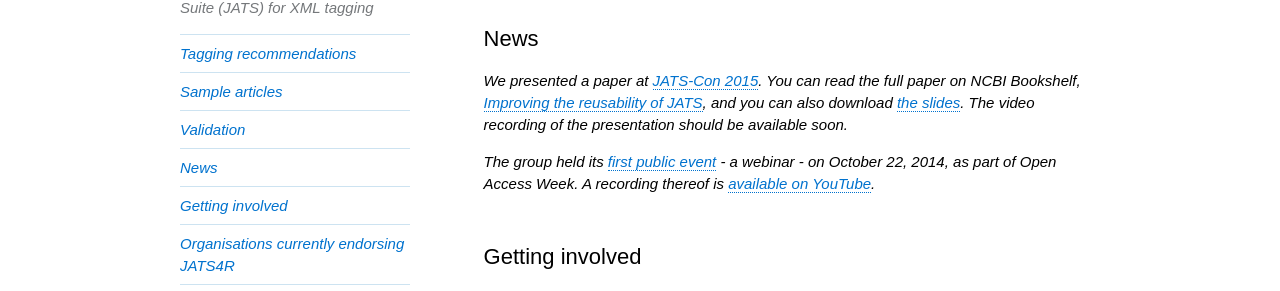
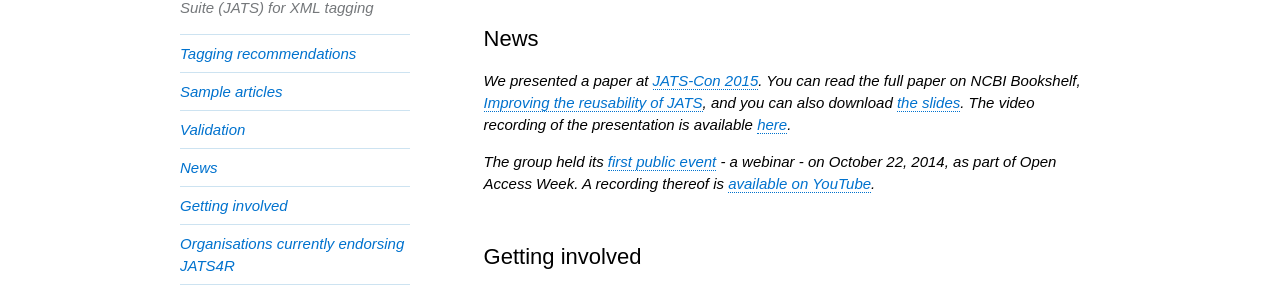
Before and after one commit to JATS4R/old-website, a Jekyll site: the page index.html, which Jekyll copies as it is, in a window 1280 px wide and 900 px high, scrolled down 921 px. Shown: the part 166-457 px from the top of the window. Built offline with Jekyll 4.4.1, drawn with Linux system fonts in a browser that asks for light colours; some web fonts are replaced.

Commit message:
link to video

```diff
--- a/index.html
+++ b/index.html
@@ -93,8 +93,8 @@
             href='http://jats.nlm.nih.gov/jats-con/2015/schedule2015.html'>JATS-Con 2015</a>.
             You can read the full paper on NCBI Bookshelf, <a href="http://www.ncbi.nlm.nih.gov/books/NBK279901/">Improving the reusability of JATS</a>, and you can also
             download <a href='http://jats4r.org/documents/jatscon-2015-slides.pptx'>the
-            slides</a>. The video recording of the presentation should be available
-            soon.</p>
+            slides</a>. The video recording of the presentation is available
+            <a href="http://videocast.nih.gov/Summary.asp?File=18960&bhcp=1&start=12703">here</a>.</p>
           <p>The group held its <a
             href="http://www.openaccessweek.org/profiles/blogs/jats-4-reuse-working-group-launch-first-public-event">first public event</a> - a webinar -
             on October 22, 2014, as part of Open Access Week. A recording thereof is
```
